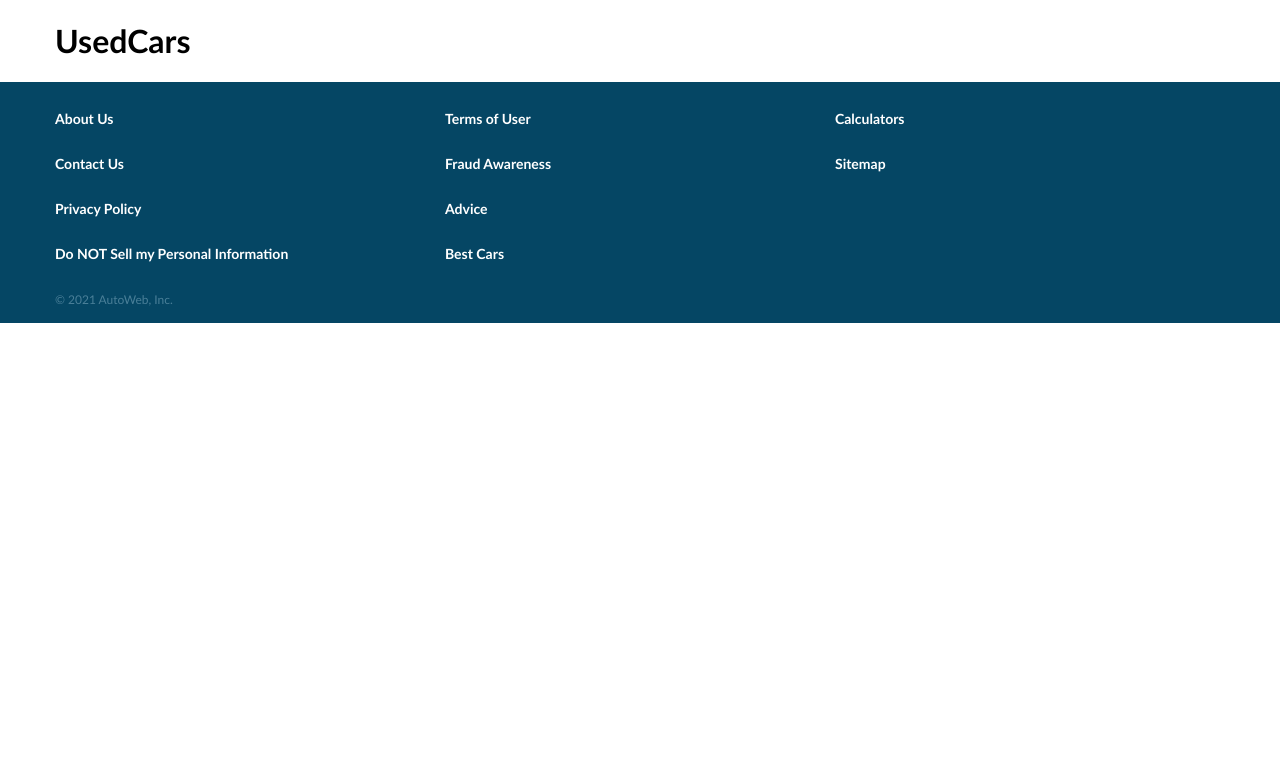
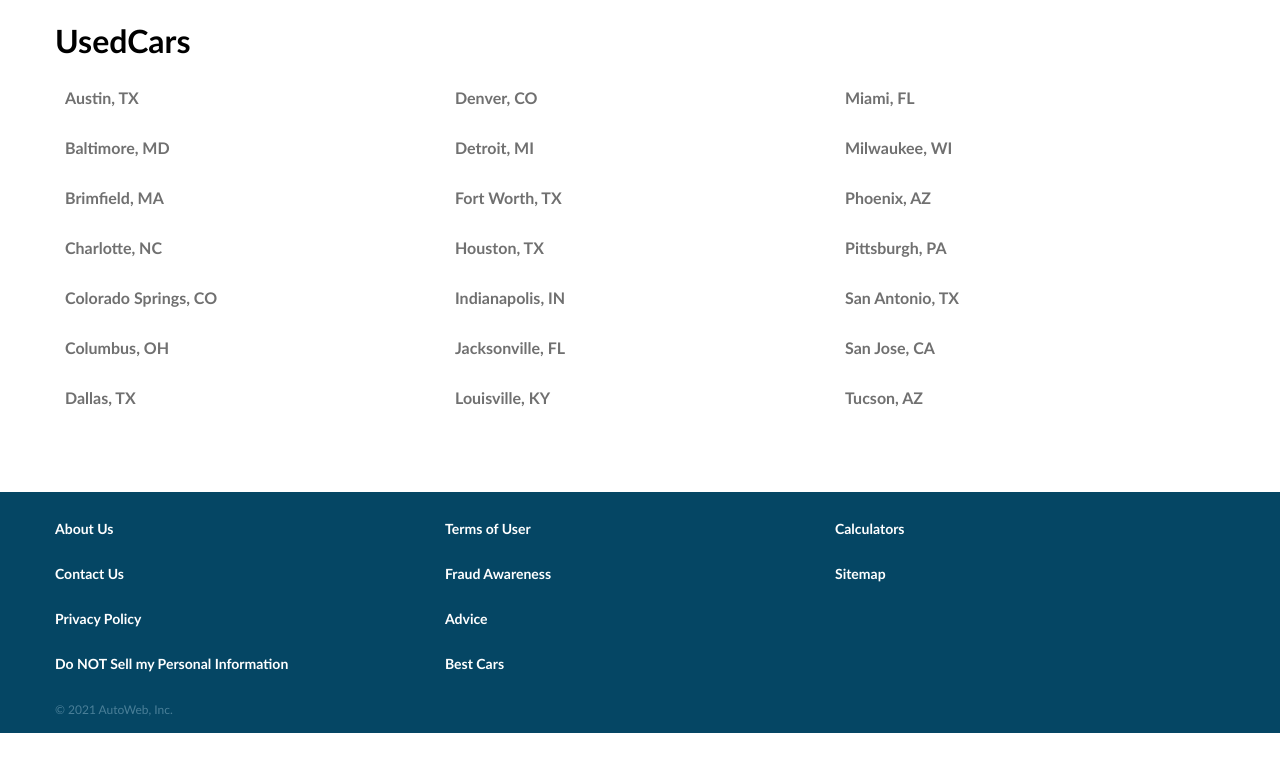
Before and after one commit to hackemateninja/cards, a Next.js app: page / in a window 1280 px wide. Shown: the top 772 px of the page. Built offline with nearby package versions, Linux system fonts and the light colour scheme.

Commit message:
MODIFIED: List

```diff
--- a/pages/index.tsx
+++ b/pages/index.tsx
@@ -9,6 +9,31 @@ import GlobalStyles from '@theme/global';
 import PrimaryTheme from '@theme/primary';
 
 //Components
+import List from '@comp/list';
+
+const TopCities = [
+  { url: '/', title: 'Austin, TX' },
+  { url: '/', title: 'Baltimore, MD' },
+  { url: '/', title: 'Brimfield, MA' },
+	{ url: '/', title: 'Charlotte, NC' },
+	{ url: '/', title: 'Colorado Springs, CO' },
+	{ url: '/', title: 'Columbus, OH' },
+	{ url: '/', title: 'Dallas, TX' },
+	{ url: '/', title: 'Denver, CO' },
+	{ url: '/', title: 'Detroit, MI' },
+	{ url: '/', title: 'Fort Worth, TX' },
+	{ url: '/', title: 'Houston, TX' },
+	{ url: '/', title: 'Indianapolis, IN' },
+	{ url: '/', title: 'Jacksonville, FL' },
+	{ url: '/', title: 'Louisville, KY' },
+	{ url: '/', title: 'Miami, FL' },
+	{ url: '/', title: 'Milwaukee, WI' },
+	{ url: '/', title: 'Phoenix, AZ' },
+	{ url: '/', title: 'Pittsburgh, PA' },
+	{ url: '/', title: 'San Antonio, TX' },
+	{ url: '/', title: 'San Jose, CA' },
+	{ url: '/', title: 'Tucson, AZ' },
+];
 
 export default function Home() {
   return (
@@ -16,6 +41,7 @@ export default function Home() {
 			<GlobalStyles />
       <DefaultLayout>
         <h1>UsedCars</h1>
+        <List items={TopCities} type="cities" columns={4} />
 			</DefaultLayout>
 		</ThemeProvider>
   )
--- a/src/components/list/index.tsx
+++ b/src/components/list/index.tsx
@@ -1,29 +1,19 @@
-// Components
-import Container from '@comp/container';
-
 // Definitions
-import { IListContent } from '@def/IListContent';
+import { IList, IListContent } from '@def/IList';
 
 // Styles
-import { ListWrapper, ListContainer, ListInfo, ListText } from './style';
+import { ListWrapper, ListContainer, ListInfo, ListText, ListSpan } from './style';
 
-const TopCities = [
-	{ url: '/', title: 'Brimfield, MA' },
-	{ url: '/', title: 'Contact Us' },
-];
-
-const List: React.FC = () => {
+const List: React.FC<IList> = (props) => {
 	return (
 		<ListWrapper>
-			<Container>
-				<ListContainer>
-					{TopCities.map((item: IListContent, index: number) => (
-						<ListInfo key={index}>
-							<ListText href={item.url}>{item.title}</ListText>
-						</ListInfo>
-					))}
-				</ListContainer>
-			</Container>
+			<ListContainer type={props.type}>
+				{props.items.map((item: IListContent, index: number) => (
+					<ListInfo type={props.type} col={props.columns} key={index}>
+						<ListText href={item.url}><ListSpan>{item.title}</ListSpan></ListText>
+					</ListInfo>
+				))}
+			</ListContainer>
 		</ListWrapper>
 	);
 };
--- a/src/components/list/style.tsx
+++ b/src/components/list/style.tsx
@@ -1,22 +1,125 @@
 // Packages
-import styled from 'styled-components';
+import styled, { css } from 'styled-components';
 
 const ListWrapper = styled.div`
-
+	display: block;
 `;
-const ListContainer = styled.ul`
-
+const ListContainer = styled.ul<{ type?: string }>`
+	list-style-type: none;
+    margin: 0;
+    padding: 0;
+    display: flex;
+    flex-wrap: wrap;
+    margin-bottom: 40px;
+	@media screen and ( min-width: 768px ) {
+		margin-bottom: 60px;
+		flex-direction: column;
+		${props => props.type === 'cities' && css`
+			height: 350px;
+		`}
+	}
 `;
-const ListInfo = styled.li`
-
+const ListInfo = styled.li<{ type?: string; col: number }>`
+	-webkit-box-flex: 0;
+    -webkit-flex: 0 0 100%;
+    -ms-flex: 0 0 100%;
+    flex: 0 0 100%;
+    max-width: 100%;
+	${props => props.type === 'cities' && css`
+		border-bottom: 1px solid rgba(0,0,0,0.1);
+	`}
+	&:after {
+		content: '';
+		position: absolute;
+		top: 50%;
+		margin-top: -6px;
+		right: 17px;
+		width: 0;
+		height: 0;
+		border-top: 6px solid transparent;
+		border-bottom: 6px solid transparent;
+		border-left: 8px solid #0ae61e;
+		display: block;
+	}
+	@media screen and ( min-width: 768px ) {
+		height: auto;
+		max-height: 50px;
+		-webkit-flex-basis: auto;
+		-ms-flex-preferred-size: auto;
+		flex-basis: auto;
+		-webkit-box-flex: 1;
+		-webkit-flex-grow: 1;
+		-ms-flex-positive: 1;
+		flex-grow: 1;
+		max-width: 100%;
+		${props => props.type === 'cities' && css`
+			margin-bottom: 18px;
+			border-bottom: none;
+		`}
+		${props => props.col === 3 && css`
+			width: 33.333333%;
+		`}
+		${props => props.col === 4 && css`
+			width: 25%;
+		`}
+		&:after {
+			display: none;
+		}
+	}
 `;
 const ListText = styled.a`
-
+	display: inline-block;
+    padding: 12px 50px 12px 15px;
+    -webkit-text-decoration: none;
+    text-decoration: none;
+    color: #4c4c4c;
+    font-size: 16px;
+    line-height: 20px;
+	-webkit-transition: all ease 0.3s;
+	transition: all ease 0.3s;
+	&:before {
+		@media screen and ( min-width: 768px ) {
+			content: '';
+			position: absolute;
+			top: 0;
+			bottom: 0;
+			right: 0;
+			left: 0;
+			background-color: #f6f6f6;
+			opacity: 0;
+			border-radius: 4px;
+			-webkit-transform: scale(0.7);
+			-ms-transform: scale(0.7);
+			transform: scale(0.7);
+			-webkit-transition: all ease 0.3s;
+			transition: all ease 0.3s;
+		}
+	}
+	&:hover {
+		color: #00a0ff;
+		@media screen and ( min-width: 768px ) {
+			&:before {
+				opacity: 1;
+				-webkit-transform: scale(1);
+				-ms-transform: scale(1);
+				transform: scale(1);
+			}
+		}
+	}
+	@media screen and ( min-width: 768px ) {
+		padding: 6px 10px;
+		font-weight: bold;
+		color: #707070;
+	}
+`;
+const ListSpan = styled.span`
+	display: block;
 `;
 
 export {
 	ListWrapper,
 	ListContainer,
 	ListInfo,
-	ListText
+	ListText,
+	ListSpan
 };
--- /dev/null
+++ b/src/definitions/IList.ts
@@ -0,0 +1,10 @@
+export interface IList {
+    type: string,
+    columns: number
+	items: IListContent[]
+}
+
+export interface IListContent {
+	url: string,
+	title: string
+}
--- a/src/definitions/IListContent.ts
+++ /dev/null
@@ -1,4 +0,0 @@
-export interface IListContent {
-	url: string,
-	title: string
-}
```
